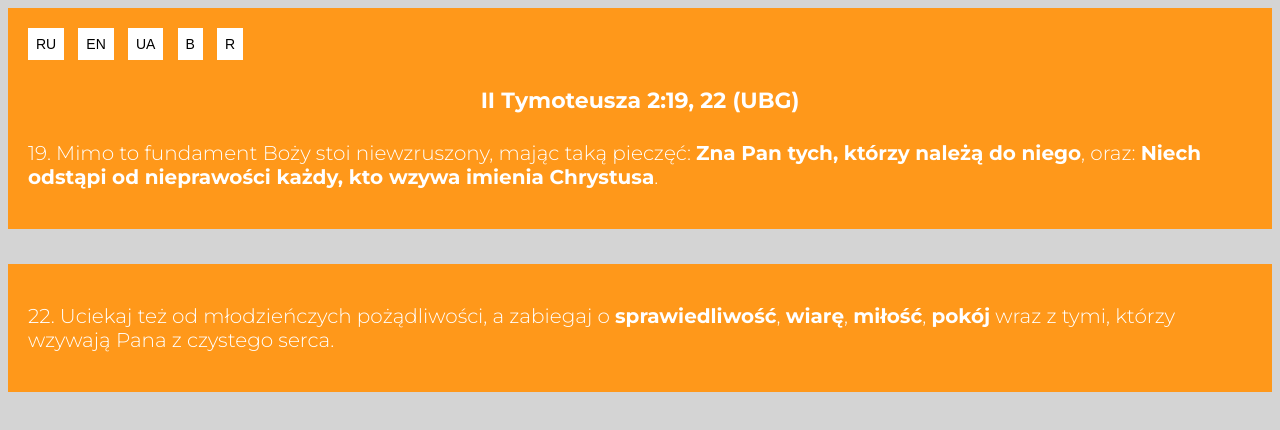
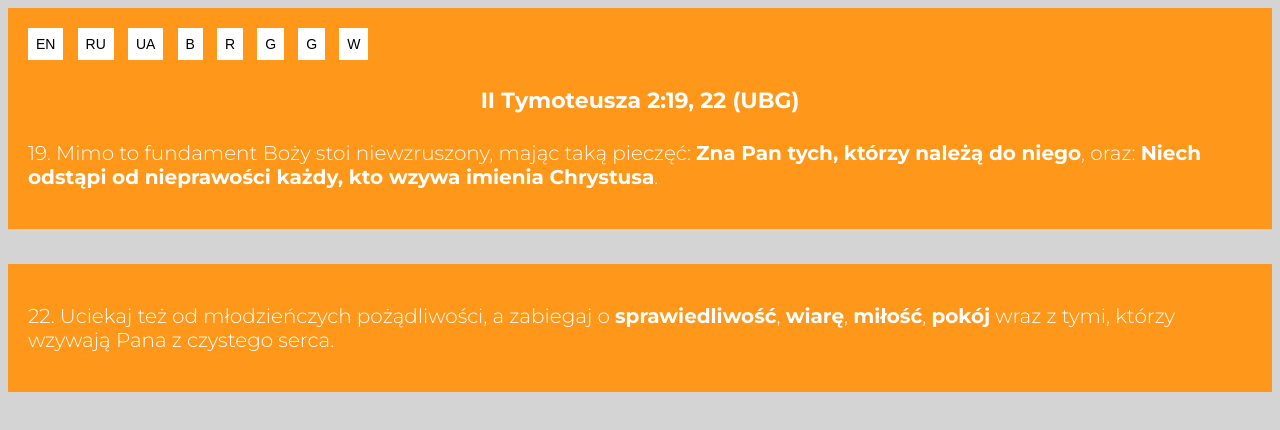
Before and after one commit to mr-front-end-dev/Bible-Verses-o--PL, a plain HTML site: page index.html in a window 1280 px wide. Drawn offline with Linux system fonts and the light colour scheme.

Commit message:
Updated (links, lang)

```diff
--- a/index.html
+++ b/index.html
@@ -1,5 +1,5 @@
 <!DOCTYPE html>
-<html lang="en">
+<html lang="pl">
 <head>
   <meta charset="UTF-8">
   <meta name="viewport" content="width=device-width, initial-scale=1.0">
@@ -13,11 +13,14 @@
 <body class="body">
   <main class="main">
     <section class="section">
+      <button class="section__button"><a class="section__button--link" href="https://mrpenguin-dev.github.io/Simple-Bible-Verses-o--EN/">EN</a></button>
       <button class="section__button"><a class="section__button--link" href="https://mrpenguin-dev.github.io/Simple-Bible-Verses-o--RU/">RU</a></button>
-      <button class="section__button"><a class="section__button--link" href="https://mrpenguin-dev.github.io/Simple-Bible-Verses-o--EN/">EN</a></button>
       <button class="section__button"><a class="section__button--link" href="https://mrpenguin-dev.github.io/Simple-Bible-Verses-o--UA/">UA</a></button>
       <button class="section__button"><a class="section__button--link" href="https://mrpenguin-dev.github.io/Simple-Bible-Verses-b--PL/">B</a></button>
       <button class="section__button"><a class="section__button--link" href="https://mrpenguin-dev.github.io/Simple-Bible-Verses-r--PL/">R</a></button>
+      <button class="section__button"><a class="section__button--link" href="https://mrpenguin-dev.github.io/Simple-Bible-Verses-g--PL/">G</a></button>
+      <button class="section__button"><a class="section__button--link" href="https://mrpenguin-dev.github.io/Simple-Bible-Verses-grey--PL/">G</a></button>
+      <button class="section__button"><a class="section__button--link" href="https://mrpenguin-dev.github.io/Simple-Bible-Verses-w--PL/">W</a></button>
       <section class="section__content--text">
         <h1 class="section--h1"> II Tymoteusza 2:19, 22 (UBG)</h1>
            <p class="section--paragraph section--paragraph--white">19. Mimo to fundament Boży stoi niewzruszony, mając taką pieczęć: <span class="section--bold">Zna Pan tych, którzy należą do niego</span>, oraz: <span class="section--bold">Niech odstąpi od nieprawości każdy, kto wzywa imienia Chrystusa</span>.</p>
```
